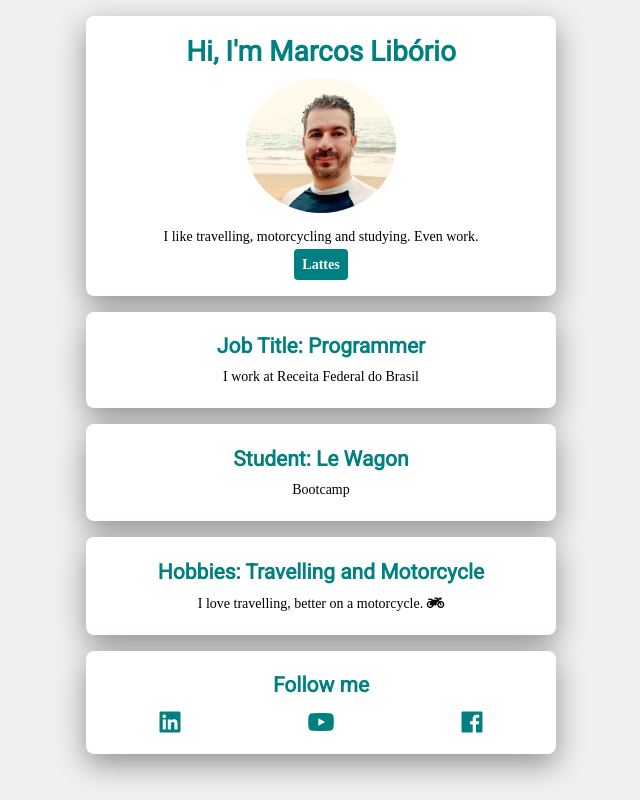
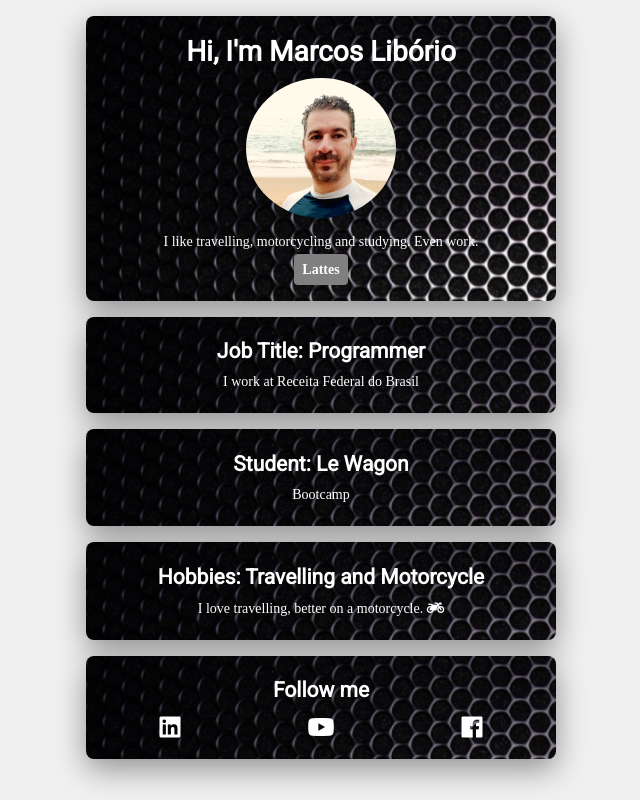
Before and after one commit to mliborio2020/profile, a plain HTML site: page index.html in a window 1280 px wide. Shown: the whole page, without its empty margins (319-959 px from the left). Drawn offline with Linux system fonts and the light colour scheme.

Commit message:
Mudança de fundo e cor de letras

```diff
--- a/style.css
+++ b/style.css
@@ -9,36 +9,26 @@ body {
 }
 
 h1, h2 {
-  color: teal;
+  color: white;
   font-family: 'Roboto', sans-serif;
 }
 
 img {
   width: 150px;
-  height: 135px;
+  height: 140px;
   border-radius: 50%;
   text-align: center;
 }
 
 p {
-  color: black;
+  color: white;
   font-family: 'Arial, Helvetica, sans-serif;
   font-weight: 10px;
   text-align: center;
 }
 
-/*a {
-  color: blue;
-  text-decoration: none;
-}
-
-a:hover {
-  opacity: .5;
-  transition: .3s;
-}*/
-
 #lattes {
-  background-color: teal;
+  background-color: gray;
   padding: 8px;
   border-radius: 4px;
   text-decoration: none;
@@ -47,9 +37,9 @@ a:hover {
 }
 
 #lattes:hover {
-  border: 2px solid teal;
+  border: 2px solid gray;
   background-color: white;
-  color: teal;
+  color: gray;
 }
 
 .bio, .card, .social_media {
@@ -60,6 +50,7 @@ a:hover {
   width: 450px;
   margin: 16px auto;
   text-align: center;
+  background-image: url('./images/fundo_preto.png');
 }
 
 .social_media ul {
@@ -71,7 +62,7 @@ a:hover {
 }
 
 .fab {
-  color: teal;
+  color: white;
 }
 
 .fab:hover {
```
Also changed, not shown: images/fundo_preto.png (added).
